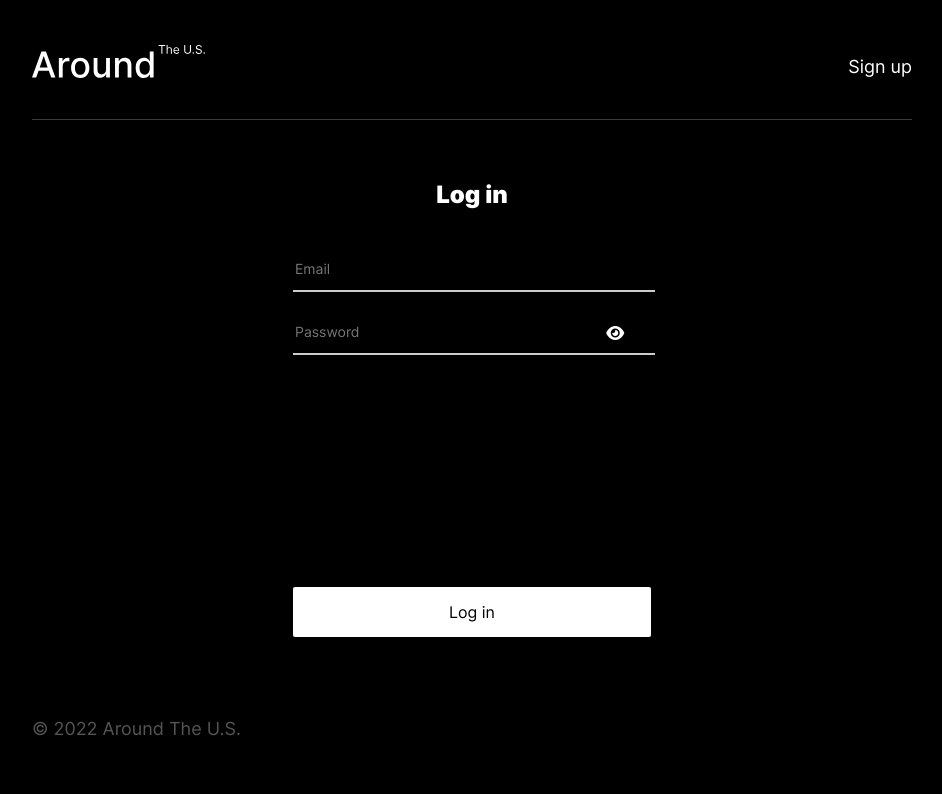
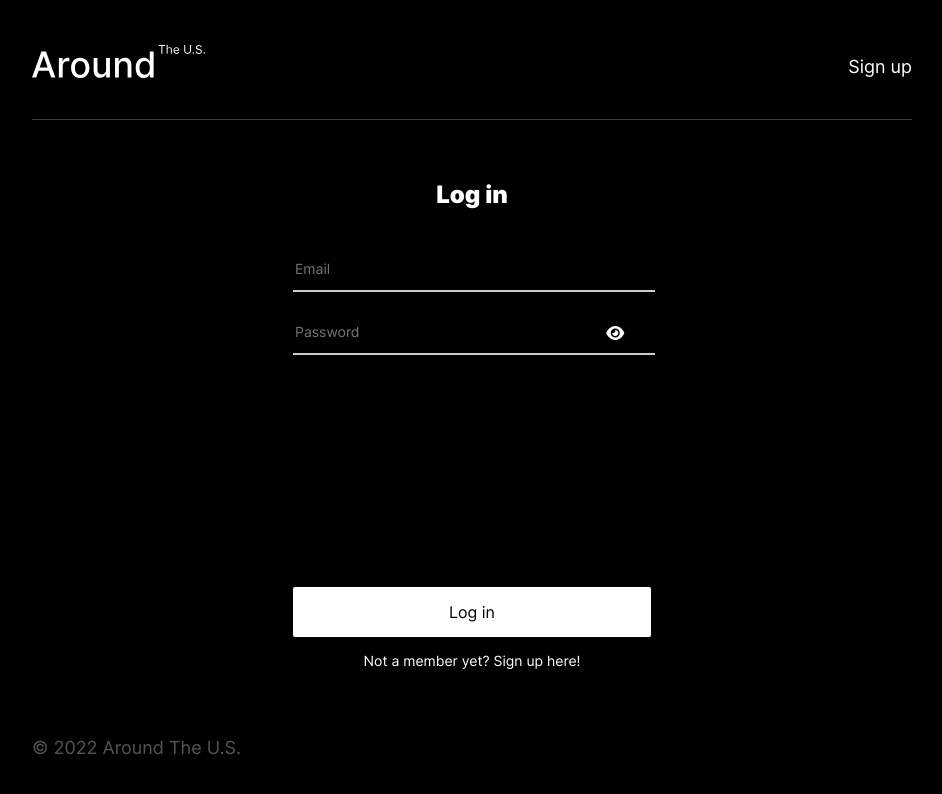
Before and after one commit to renitam/react-around-auth, a React (Create React App) app: page /signin in a window 1280 px wide. Shown: the top 794 px of the page, without its empty margins (168-1110 px from the left). Built offline with nearby package versions, Linux system fonts and the light colour scheme; no server answers.

Commit message:
hotfix(auth): fix login auth issue; add auth page footer

```diff
--- /dev/null
+++ b/src/blocks/auth/__footer/auth__footer.css
@@ -0,0 +1,17 @@
+.auth__footer {
+  font-family: 'Inter';
+  font-style: normal;
+  font-weight: 400;
+  font-size: 14px;
+  line-height: 17px;
+  text-decoration: none;
+  /* identical to box height */
+
+  text-align: center;
+  color: #ffffff;
+  margin: 15px 0 0 0;
+}
+
+.auth__footer:active {
+  color: #ffffff;
+}
--- a/src/blocks/auth/__input/auth__input.css
+++ b/src/blocks/auth/__input/auth__input.css
@@ -17,6 +17,7 @@
 
 .auth__input:focus {
   outline: none;
+  background-color: #222222 !important;
 }
 
 @media screen and (max-width: 659px) {
--- a/src/blocks/auth/auth.css
+++ b/src/blocks/auth/auth.css
@@ -1,4 +1,5 @@
 @import url(__eye/auth__eye.css);
+@import url(__footer/auth__footer.css);
 @import url(__form/auth__form.css);
 @import url(__input-error/auth__input-error.css);
 @import url(__input/auth__input.css);
--- a/src/components/App.js
+++ b/src/components/App.js
@@ -1,6 +1,6 @@
 import React from 'react'
 import { CurrentUserContext } from '../contexts/CurrentUserContext'
-import { Route, Switch, useHistory } from 'react-router-dom'
+import { Route, Switch, useHistory, useLocation } from 'react-router-dom'
 import Header from './Header'
 import Main from './Main'
 import Footer from './Footer'
@@ -36,37 +36,47 @@ function App() {
 
   // Load in profile info -- currentUser state used for CurrentUserContext
   React.useEffect(() => {
+    if (isLoggedIn && window.location.pathname === '/') {
       api.getProfileInfo()
         .then((info) => {
           setCurrentUser(info)
         })
         .catch(err => console.error(`Unable to load profile info: ${err}`))
-  }, [])
+    }
+  }, [isLoggedIn])
 
   // Load in initial cards
   React.useEffect(() => {
+    if (isLoggedIn && window.location.pathname === '/') {
       api.getCards()
         .then( (initialCards) => {
           setCardList([...initialCards])
         })
         .catch(err => console.error(`Unable to load cards: ${err}`))
+    }
+  }, [isLoggedIn])
+
+  // Check token upon loading page any page
+  React.useEffect(() => {
+    const token = localStorage.getItem('token')
+    if (token) {
+      handleToken(token)
+    }
   }, [])
 
-  // Check token upon loading page
-  React.useEffect(() => {
-    handleToken()
-  }, [])
+  function loadApp() {
+    setIsLoggedIn(true)
+    history.push('/')
+  }
 
   // Handle login submit
   function onLogin(email, password) {
     auth.login(email, password)
       .then(res => {
-        setIsLoggedIn(true)
-        if (!localStorage.getItem('_id')) {
-          handleToken(res.token)
-        }
+        const token = res.token
+        localStorage.setItem('token', token)
+        handleToken(token)
       })
-      .then(res => history.push('/'))
       .catch(err => console.error(`An error occurred during login: ${err}`))
   }
 
@@ -80,14 +90,13 @@ function App() {
         // newUser._id = res._id
 
         // set email then redirect to login page with email filled out.
-        localStorage.setItem('_id', res._id)
+        console.log(res)
         setEmail(res.email)
-        setIsLoggedIn(true)
-        history.push('/')
+        loadApp()
       })
       .then(res => {
         // load success message to info tool tip modal and open
-        if (res) {
+        if (res.email) {
           setToolTipStatus(registrationStatuses[0])
         }
       })
@@ -95,7 +104,7 @@ function App() {
         setToolTipStatus(registrationStatuses[1])
         console.error(`An error occurred during signup: ${err}`)
       })
-      .finally(setIsInfoToolTipOpen(true))
+      .finally(() => setIsInfoToolTipOpen(true))
   }
 
   // Handle logout submit
@@ -106,18 +115,24 @@ function App() {
     history.push('/signin')
   }
 
-  function handleToken(token = localStorage.getItem('token')) {
+  function handleToken(token) {
     auth.checkToken(token)
       .then(res => {
+        if (res.data.email) {
           setEmail(res.data.email)
-        setIsLoggedIn(true)
+          loadApp()
+          return
           // For Project 15, save _id to currentUser context
-        // const data = currentUser
-        // data._id = res._id
-        // setCurrentUser(data)
-        history.push('/')
+          // const userData = currentUser
+          // userData._id = res.data_id
+          // setCurrentUser(userData)
+        }
+        return Promise.reject(`Token expired. Please sign in again.`)
       })
-      .catch(err => `An error occurred during authentication: ${err}`)
+      .catch(err => {
+        console.error(`An error occurred during authentication: ${err}`)
+        onSignOut()
+      })
   }
 
   // Open edit avatar modal
--- a/src/components/AuthForm.js
+++ b/src/components/AuthForm.js
@@ -1,8 +1,16 @@
 import React from 'react'
+import { Link } from 'react-router-dom'
 import * as auth from '../utils/auth'
 
 const Flow = (props) => {
-  const { title, onSubmit, initialEmail } = props
+  const {
+    title,
+    onSubmit,
+    initialEmail,
+    footer,
+    footerPath
+  } = props
+
   const [email, setEmail] = React.useState(initialEmail)
   const [password, setPassword] = React.useState('')
   const [hide, setHide] = React.useState(true)
@@ -62,6 +70,7 @@ const Flow = (props) => {
         <i className={`${icon} auth__eye link`} onClick={handleEye} />
         <span className='auth__input-error auth__input-error_pass'></span>
         <button type='submit' className='auth__save'>{title}</button>
+        <Link className='auth__footer' to={footerPath}>{footer}</Link>
       </form>
     </main>
   )
--- a/src/components/ImagePopup.js
+++ b/src/components/ImagePopup.js
@@ -3,12 +3,6 @@ import Popup from "./Popup"
 function ImagePopup({ isOpen, onClose, card}) {
   return(
     <Popup name='preview' isOpen={isOpen} onClose={onClose}>
-      <button
-        type='button'
-        className='modal__close-btn modal__close-btn_type_preview link'
-        aria-label='close image preview'
-        onClick={onClose}
-      />
       <img src={card.link} alt={card.name} className='modal__image' />
       <p className='modal__caption'>{card.name}</p>
     </Popup>
--- a/src/components/Login.js
+++ b/src/components/Login.js
@@ -4,7 +4,13 @@ import AuthForm from './AuthForm'
 function Login({ onLogin, email }) {
 
   return(
-    <AuthForm title='Log in' onSubmit={onLogin} initialEmail={email} />
+    <AuthForm
+      title='Log in'
+      onSubmit={onLogin}
+      initialEmail={email}
+      footer='Not a member yet? Sign up here!'
+      footerPath='/signup'
+    />
   )
 }
 
--- a/src/components/ProtectedRoute.js
+++ b/src/components/ProtectedRoute.js
@@ -2,12 +2,16 @@ import React from 'react'
 import { Route, Redirect } from 'react-router-dom'
 
 const ProtectedRoute = (props) => {
-  const { component: Component, isLoggedIn, path } = props
+  const {
+    component: Component,
+    isLoggedIn,
+    path
+  } = props
 
   return (
     <Route exact path={path}>
       {
-        () => isLoggedIn ? <Component {...props} /> : <Redirect to='./signin' />
+        () => isLoggedIn ? <Component {...props} /> : <Redirect to='/signin' />
       }
     </Route>
   )
--- a/src/components/Register.js
+++ b/src/components/Register.js
@@ -4,7 +4,13 @@ const Register = (props) => {
   const { onRegister, email } = props
 
   return(
-    <AuthForm title='Sign up' onSubmit={onRegister} initialEmail={email} />
+    <AuthForm
+      title='Sign up'
+      onSubmit={onRegister}
+      initialEmail={email}
+      footer='Already a member? Log in here!'
+      footerPath='/signin'
+    />
   )
 }
 
--- a/src/utils/auth.js
+++ b/src/utils/auth.js
@@ -30,10 +30,6 @@ export const login = (email, password) => {
     body: JSON.stringify({ email, password })
   })
   .then(res => checkServerCode(res))
-  .then((res) => {
-    localStorage.setItem('token', res.token)
-    return res
-  })
 }
 
 // Check login token upon visiting page and return id & email for loading page
```
Also changed, not shown: src/blocks/modal/_type/modal_type_image.css (deleted). Lines whose indentation alone changed are shown as unchanged.
